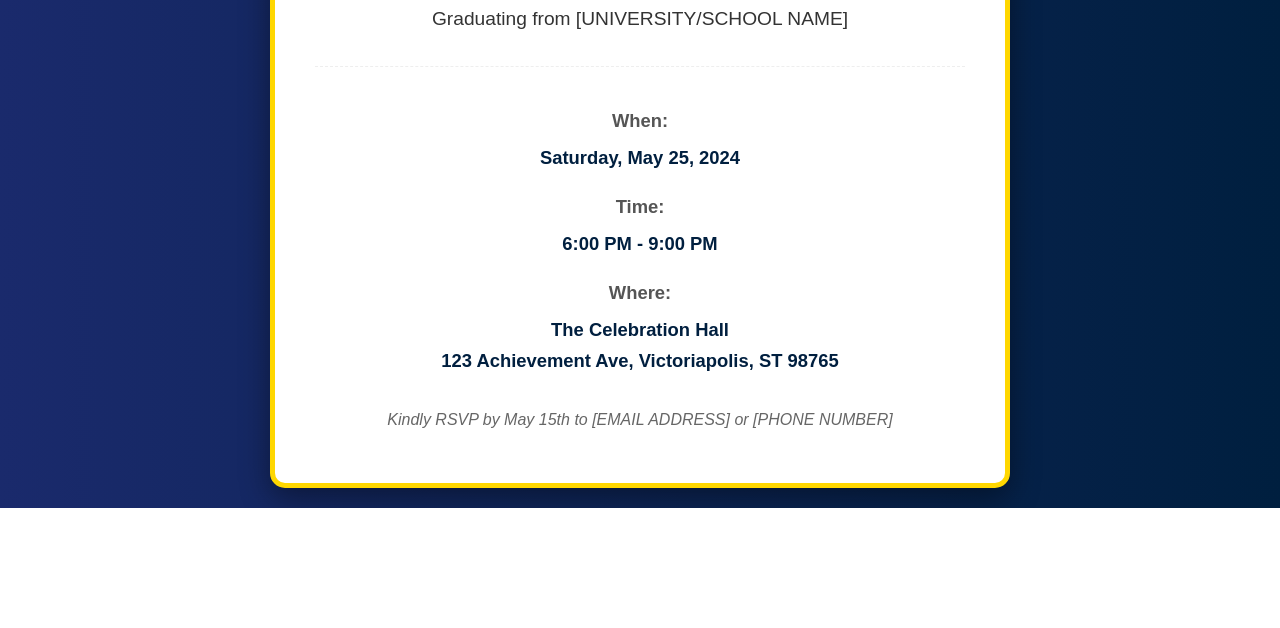
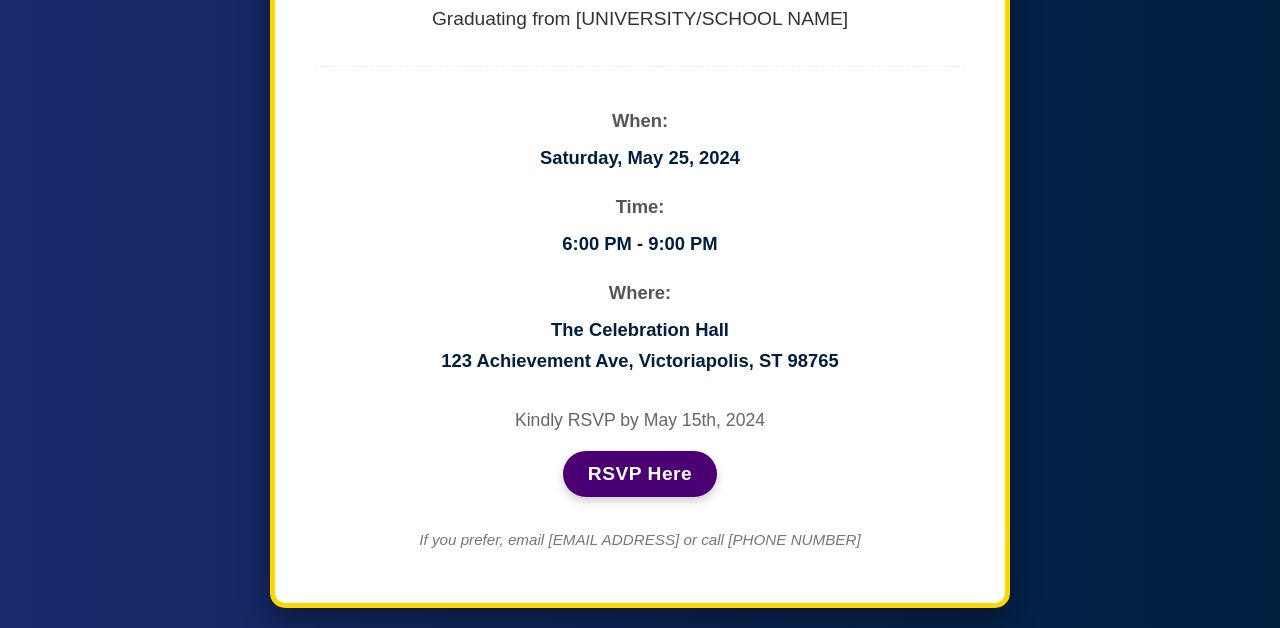
Before and after one commit to GeorgiyAleksanyan/test, a plain HTML site: page index.html in a window 1280 px wide. Shown: the part 475-1103 px from the top of the page. Before the commit the page ends 983 px from the top, so only its background shows below. Drawn offline with Linux system fonts and the light colour scheme.

Commit message:
AI update: add an rsvp button that takes people to an embedded rsvp google form

```diff
--- a/index.html
+++ b/index.html
@@ -87,13 +87,39 @@
             display: block;
             margin-top: 5px;
         }
-        .rsvp {
+        .rsvp-container {
             margin-top: 30px;
-            font-size: 1rem;
-            color: #666;
-            font-style: italic;
+            text-align: center;
             position: relative;
             z-index: 2;
+        }
+        .rsvp-instruction {
+            font-size: 1.1rem;
+            color: #666;
+            margin-bottom: 15px; /* Space between text and button */
+        }
+        .rsvp-button {
+            display: inline-block;
+            background-color: #4a0072; /* Deep purple */
+            color: #ffffff;
+            padding: 12px 25px;
+            border-radius: 30px;
+            text-decoration: none;
+            font-weight: bold;
+            font-size: 1.2rem;
+            letter-spacing: 0.5px;
+            box-shadow: 0 4px 10px rgba(0, 0, 0, 0.2);
+            transition: background-color 0.3s ease, transform 0.2s ease;
+            margin-bottom: 15px; /* Space between button and alt contact */
+        }
+        .rsvp-button:hover {
+            background-color: #6a0092; /* Lighter purple on hover */
+            transform: translateY(-2px);
+        }
+        .rsvp-alt-contact {
+            font-size: 0.95rem;
+            color: #777;
+            font-style: italic;
         }
     </style>
 </head>
@@ -110,7 +136,11 @@
             <p><strong>Where:</strong> <span>The Celebration Hall<br>123 Achievement Ave, Victoriapolis, ST 98765</span></p>
         </div>
 
-        <p class="rsvp">Kindly RSVP by May 15th to [EMAIL ADDRESS] or [PHONE NUMBER]</p>
+        <div class="rsvp-container">
+            <p class="rsvp-instruction">Kindly RSVP by May 15th, 2024</p>
+            <a href="YOUR_GOOGLE_FORM_LINK_HERE" target="_blank" class="rsvp-button">RSVP Here</a>
+            <p class="rsvp-alt-contact">If you prefer, email [EMAIL ADDRESS] or call [PHONE NUMBER]</p>
+        </div>
     </div>
 </body>
 </html>
```
